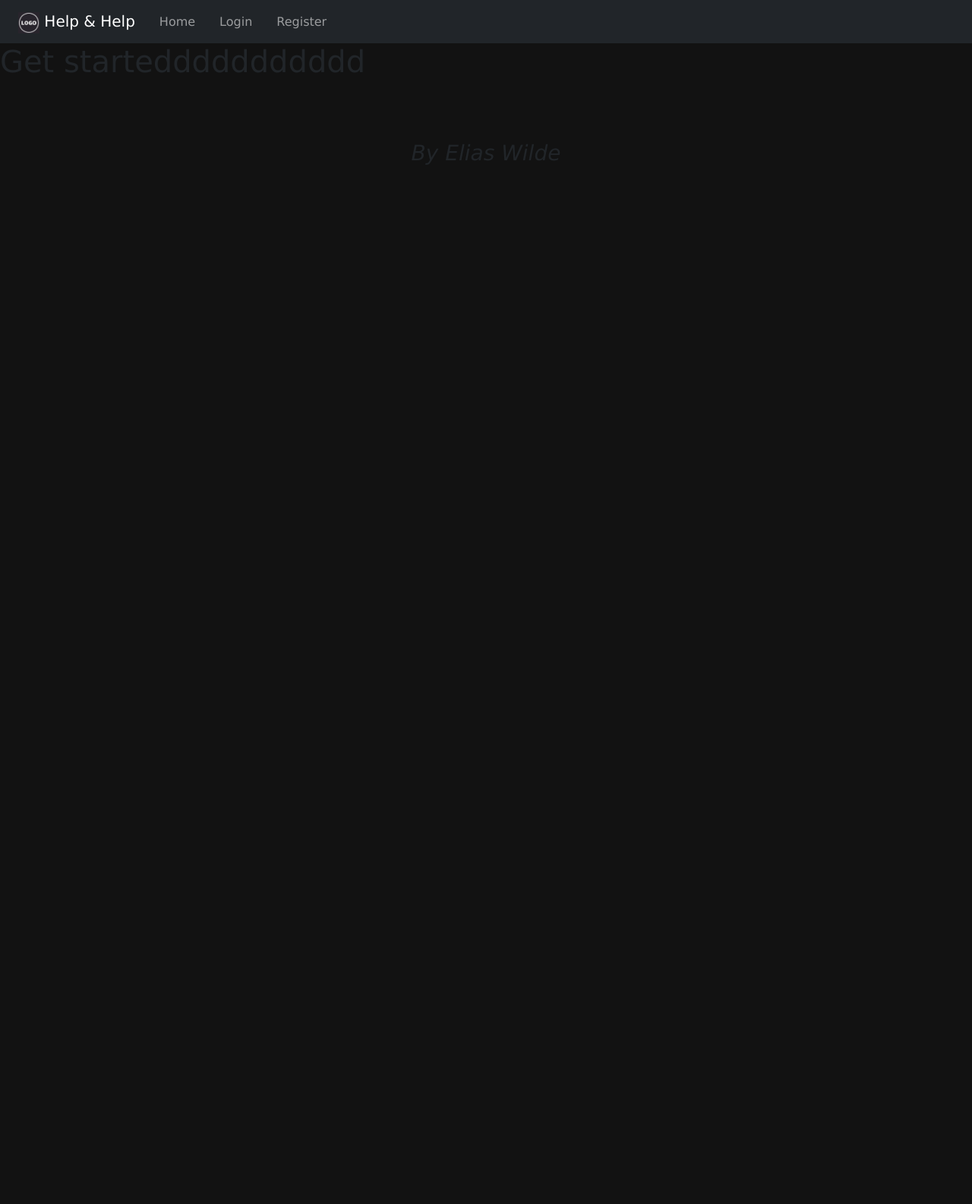
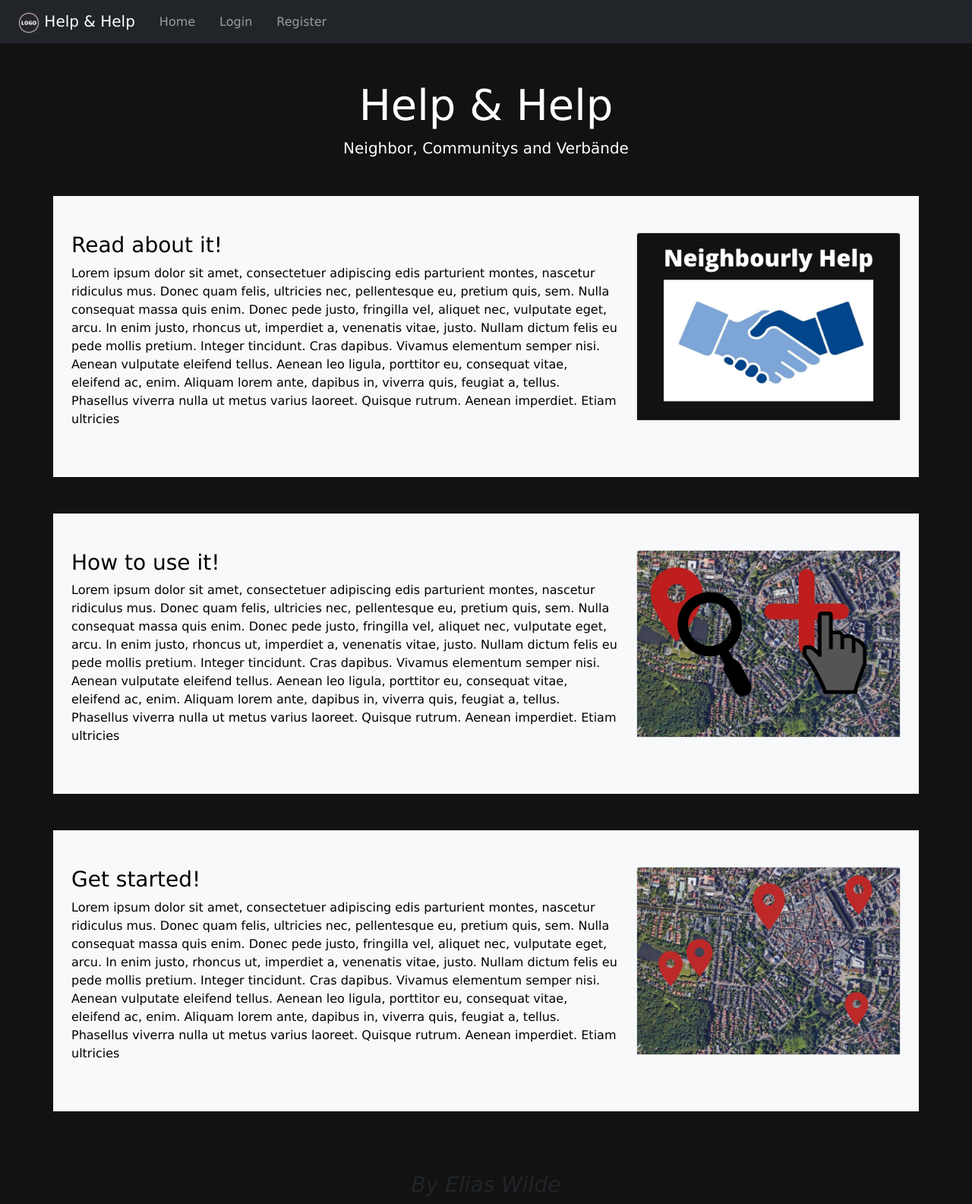
Before and after one commit to Elias-Wilde/my-projekt, a Flask app: page /get_started in a window 1280 px wide. Shown: the whole page at 76% size. Before the commit the page ends 217 px from the top, so only its background shows below. Run offline with Flask 2, Linux system fonts and the light colour scheme; parts of the project's set-up code (start-up, migrations or seed data) failed here and were passed over; some libraries are stand-ins or nearby versions.

Commit message:
get started page added

```diff
--- a/my_project/templates/get_started.html
+++ b/my_project/templates/get_started.html
@@ -1,5 +1,76 @@
 {% extends "base.html" %}
 
 {% block content %}
-<h1>Get starteddddddddddd</h1>
+<!-- read me / get started / project idea page -->
+<div style="color: black;">
+    <div class="jumbotron text-center mt-5" style="color: white;">
+        <div class="container">
+            <h1 class="display-4">Help & Help</h1>
+            <p class="lead">Neighbor, Communitys and Verbände</p>
+        </div>
+    </div>
+    <div class="mt-5 mx-5">
+        <div class="container bg-light px-4">
+            <div class="row">
+                <div class="col-md-8 py-5">
+                    <h3> Read about it!</h3>
+                    <p>
+                        Lorem ipsum dolor sit amet, consectetuer adipiscing edis parturient montes, nascetur ridiculus mus.
+                        Donec quam felis, ultricies nec, pellentesque eu, pretium quis, sem. Nulla consequat massa quis enim. Donec pede justo, fringilla vel,
+                        aliquet nec, vulputate eget, arcu. In enim justo, rhoncus ut, imperdiet a, venenatis vitae, justo. Nullam dictum felis eu pede mollis pretium.
+                        Integer tincidunt. Cras dapibus. Vivamus elementum semper nisi. Aenean vulputate eleifend tellus. Aenean leo ligula, porttitor eu, consequat vitae, eleifend ac,
+                        enim. Aliquam lorem ante, dapibus in, viverra quis, feugiat a, tellus. Phasellus viverra nulla ut metus varius laoreet. Quisque rutrum. Aenean imperdiet. Etiam ultricies
+                    </p>
+                </div>
+                <div class="col-md-4 py-5">
+                    <div class="card">
+                        <img src="static/nachbar.jpg" class="card-img-top text-center" alt="">
+                    </div>
+                </div>
+            </div>
+        </div>
+    </div>
+    <div class="mt-5 mx-5">
+        <div class="container bg-light px-4">
+            <div class="row">
+                <div class="col-md-8 py-5">
+                    <h3> How to use it!</h3>
+                    <p>
+                        Lorem ipsum dolor sit amet, consectetuer adipiscing edis parturient montes, nascetur ridiculus mus.
+                        Donec quam felis, ultricies nec, pellentesque eu, pretium quis, sem. Nulla consequat massa quis enim. Donec pede justo, fringilla vel,
+                        aliquet nec, vulputate eget, arcu. In enim justo, rhoncus ut, imperdiet a, venenatis vitae, justo. Nullam dictum felis eu pede mollis pretium.
+                        Integer tincidunt. Cras dapibus. Vivamus elementum semper nisi. Aenean vulputate eleifend tellus. Aenean leo ligula, porttitor eu, consequat vitae, eleifend ac,
+                        enim. Aliquam lorem ante, dapibus in, viverra quis, feugiat a, tellus. Phasellus viverra nulla ut metus varius laoreet. Quisque rutrum. Aenean imperdiet. Etiam ultricies
+                    </p>
+                </div>
+                <div class="col-md-4 py-5">
+                    <div class="card">
+                        <img src="static/howto.jpg" class="card-img-top" alt="">
+                    </div>
+                </div>
+            </div>
+        </div>
+    </div>
+    <div class="mt-5 mx-5">
+        <div class="container bg-light px-4">
+            <div class="row">
+                <div class="col-md-8 py-5">
+                    <h3> Get started!</h3>
+                    <p>
+                        Lorem ipsum dolor sit amet, consectetuer adipiscing edis parturient montes, nascetur ridiculus mus.
+                        Donec quam felis, ultricies nec, pellentesque eu, pretium quis, sem. Nulla consequat massa quis enim. Donec pede justo, fringilla vel,
+                        aliquet nec, vulputate eget, arcu. In enim justo, rhoncus ut, imperdiet a, venenatis vitae, justo. Nullam dictum felis eu pede mollis pretium.
+                        Integer tincidunt. Cras dapibus. Vivamus elementum semper nisi. Aenean vulputate eleifend tellus. Aenean leo ligula, porttitor eu, consequat vitae, eleifend ac,
+                        enim. Aliquam lorem ante, dapibus in, viverra quis, feugiat a, tellus. Phasellus viverra nulla ut metus varius laoreet. Quisque rutrum. Aenean imperdiet. Etiam ultricies
+                    </p>
+                </div>
+                <div class="col-md-4 py-5">
+                    <div class="card">
+                        <img src="static/map-browse.jpg" class="card-img-top text-center" alt="">
+                    </div>
+                </div>
+            </div>
+        </div>
+    </div>
+</div>
 {% endblock %}
```
Also changed, not shown: my_project/routes.py (+64 -36 lines), my_project/static/howto.jpg (added), my_project/static/nachbar.jpg (added).
